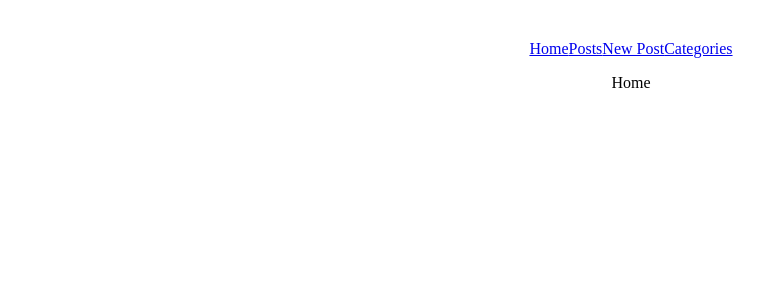
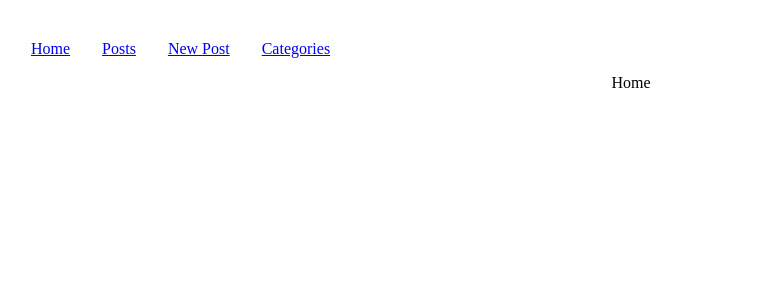
Before and after one commit to II-Paulus-II/project-week7, a React (Vite) app in the folder client/: page / in a window 1280 px wide. Shown: the top 300 px of the page, without its empty margins (9-772 px from the left). Built offline with nearby package versions, Linux system fonts and the light colour scheme.

Commit message:
added lil css and deployment address to README

```diff
--- a/client/src/App.css
+++ b/client/src/App.css
@@ -4,3 +4,8 @@
   padding: 2rem;
   text-align: center;
 }
+
+nav {
+  display: flex;
+  gap: 2rem;
+}
--- a/client/src/App.jsx
+++ b/client/src/App.jsx
@@ -20,10 +20,12 @@ function App() {
 
   return (
     <>
+    <nav>
     <Link to="/">Home</Link>
     <Link to="/posts">Posts</Link>
     <Link to="/newpost">New Post</Link>
     <Link to="/categories">Categories</Link>
+    </nav>
     <Routes>
       <Route path="/" element={<Home />} />
       <Route path="/posts" element={<Posts server={SERVER_LOCATION} />} />
```
Also changed, not shown: 1 other file (tests, documents, lock files or other folders).
